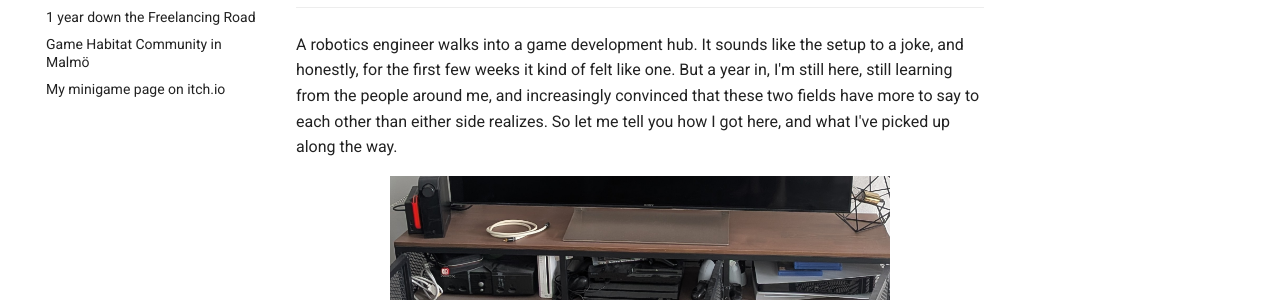
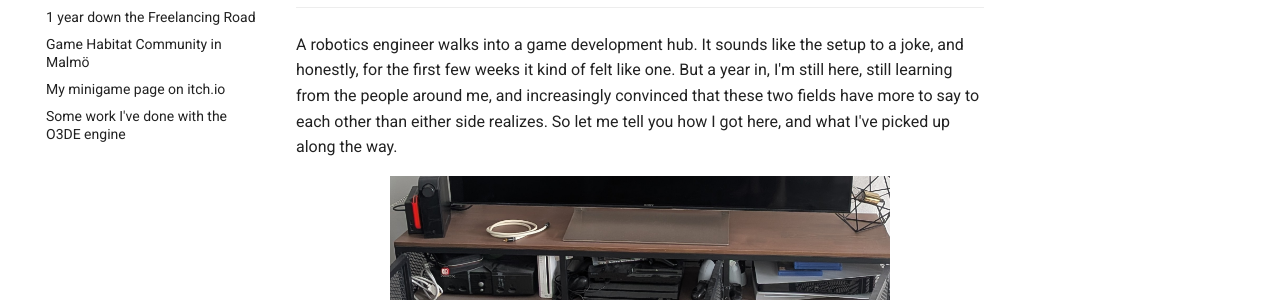
Before and after one commit to knmcguire/knmcguire.github.io, an MkDocs documentation site: the page built from docs/blog/posts/game_development.md, in a window 1280 px wide. Shown: the part 412-712 px from the top of the page. Built offline with MkDocs 1.6.1 and Material for MkDocs 9.7.7, drawn with Linux system fonts in a browser that asks for light colours; emoji names are drawn with the system emoji font; comment, search, counter and statistics services are not loaded.

Commit message:
Add O3DE engine work link to game development blog

```diff
--- a/docs/blog/posts/game_development.md
+++ b/docs/blog/posts/game_development.md
@@ -13,6 +13,7 @@ links:
   - 1 year down the Freelancing Road: https://www.mcguirerobotics.com/blog/2026/05/07/one-year-of-freelancing-i-guess-were-doing-this-for-real-now/
   - Game Habitat Community in Malmö: https://gamehabitat.se/
   - My minigame page on itch.io: https://indierobot.itch.io/
+  - Some work I've done with the O3DE engine: https://o3de.org/roboball-starting-with-o3de-as-a-robotics-engineer/
 ---
 
 
```
